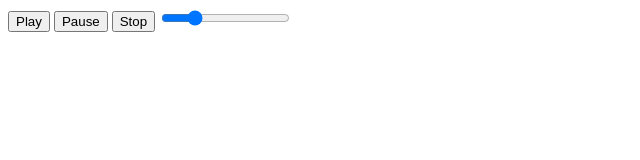
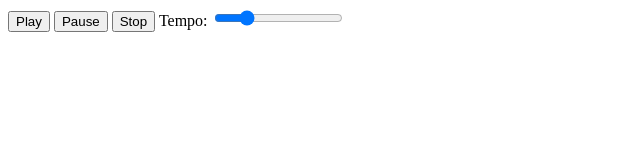
Before and after one commit to emdash-ie/Sequencer, a plain HTML site: page demo.html in a window 1280 px wide. Shown: the whole page, without its empty margins (0-640 px from the left). Drawn offline with Linux system fonts and the light colour scheme.

Commit message:
Add label for tempo control

```diff
--- a/demo.html
+++ b/demo.html
@@ -9,6 +9,7 @@
     <button type="button" id="play">Play</button>
     <button type="button" id="pause">Pause</button>
     <button type="button" id="stop">Stop</button>
+    <label for="tempoControl">Tempo:</label>
     <input type="range" min="40" max="500" id="tempoControl"/>
 </body>
 </html>
```
